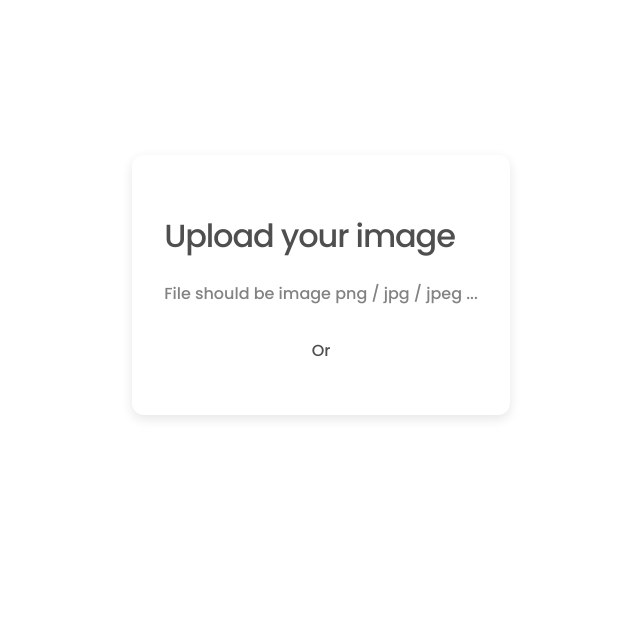
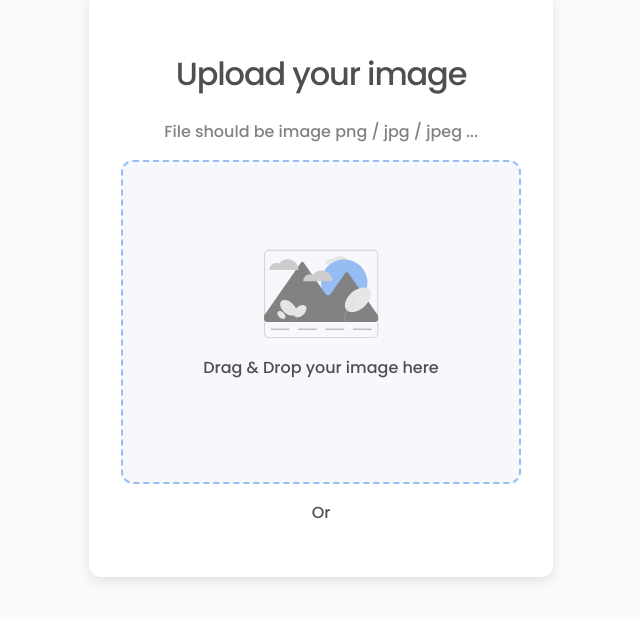
Before and after one commit to hare451g/dc-image-uploader, a Next.js app: page / in a window 1280 px wide. Shown: the part 115-734 px from the top of the page, without its empty margins (319-959 px from the left). Built offline with nearby package versions, Linux system fonts and the light colour scheme.

Commit message:
create dropzone component

```diff
--- /dev/null
+++ b/containers/ImageUploader/components/Dropzone.module.css
@@ -0,0 +1,21 @@
+.dropzone {
+  background-color: #f6f8fb;
+
+  border: 2px dashed #97bef4;
+  border-radius: 12px;
+
+  min-width: 400px;
+  min-height: 324px;
+
+  display: flex;
+  flex-direction: column;
+  align-items: center;
+  justify-content: center;
+
+  transition: 1s;
+}
+
+.dropzone:hover {
+  background-color: #d2d3d4;
+  transition: 1s;
+}
--- /dev/null
+++ b/containers/ImageUploader/components/Dropzone.tsx
@@ -0,0 +1,24 @@
+import { useState } from 'react';
+import styles from './Dropzone.module.css';
+
+type propTypes = {
+  file?: any;
+  onStoreFile: () => void;
+};
+
+type stateTypes = {
+  status: 'idle' | 'inside' | 'outside';
+};
+
+function Dropzone({ file, onStoreFile }: propTypes) {
+  const [status, setStatus] = useState<stateTypes['status']>();
+
+  return (
+    <div className={styles.dropzone}>
+      <img src="/image.svg" alt="image uploader background" />
+      <p>Drag &amp; Drop your image here</p>
+    </div>
+  );
+}
+
+export default Dropzone;
--- a/containers/ImageUploader/index.module.css
+++ b/containers/ImageUploader/index.module.css
@@ -1,14 +1,16 @@
 .title {
+  color: #4f4f4f;
   font-weight: 500;
+  letter-spacing: -0.035em;
+  text-align: center;
   size: 24px;
-  color: #4f4f4f;
-  letter-spacing: -0.035em;
 }
 
 .subtitle {
+  color: #828282;
   font-weight: 500;
   size: 14px;
-  color: #828282;
+  text-align: center;
 }
 
 .footer {
--- a/containers/ImageUploader/index.tsx
+++ b/containers/ImageUploader/index.tsx
@@ -1,15 +1,18 @@
+import Dropzone from './components/Dropzone';
 import styles from './index.module.css';
 
 type PropTypes = {};
 
 function ImageUploader(props: PropTypes) {
+  const onStoreFile = () => {};
+
   return (
     <div>
       <h1 className={styles.title}>Upload your image</h1>
       <p className={styles.subtitle}>
         File should be image png / jpg / jpeg ...
       </p>
-      <div className={styles['dropzone_container']} />
+      <Dropzone onStoreFile={onStoreFile} />
       <div className={styles.footer}>
         <p> Or </p>
         <div className={styles['fileinput_container']} />
--- a/styles/globals.css
+++ b/styles/globals.css
@@ -2,12 +2,14 @@ html,
 body {
   padding: 0;
   margin: 0;
+  background-color: #fafafb;
 
   font-family: 'Poppins', -apple-system, BlinkMacSystemFont, Segoe UI, Roboto,
     Oxygen, Ubuntu, Cantarell, Fira Sans, Droid Sans, Helvetica Neue, sans-serif;
   font-style: normal;
   font-weight: 500;
   font-size: 16px;
+
   color: #4f4f4f;
 }
 
```
